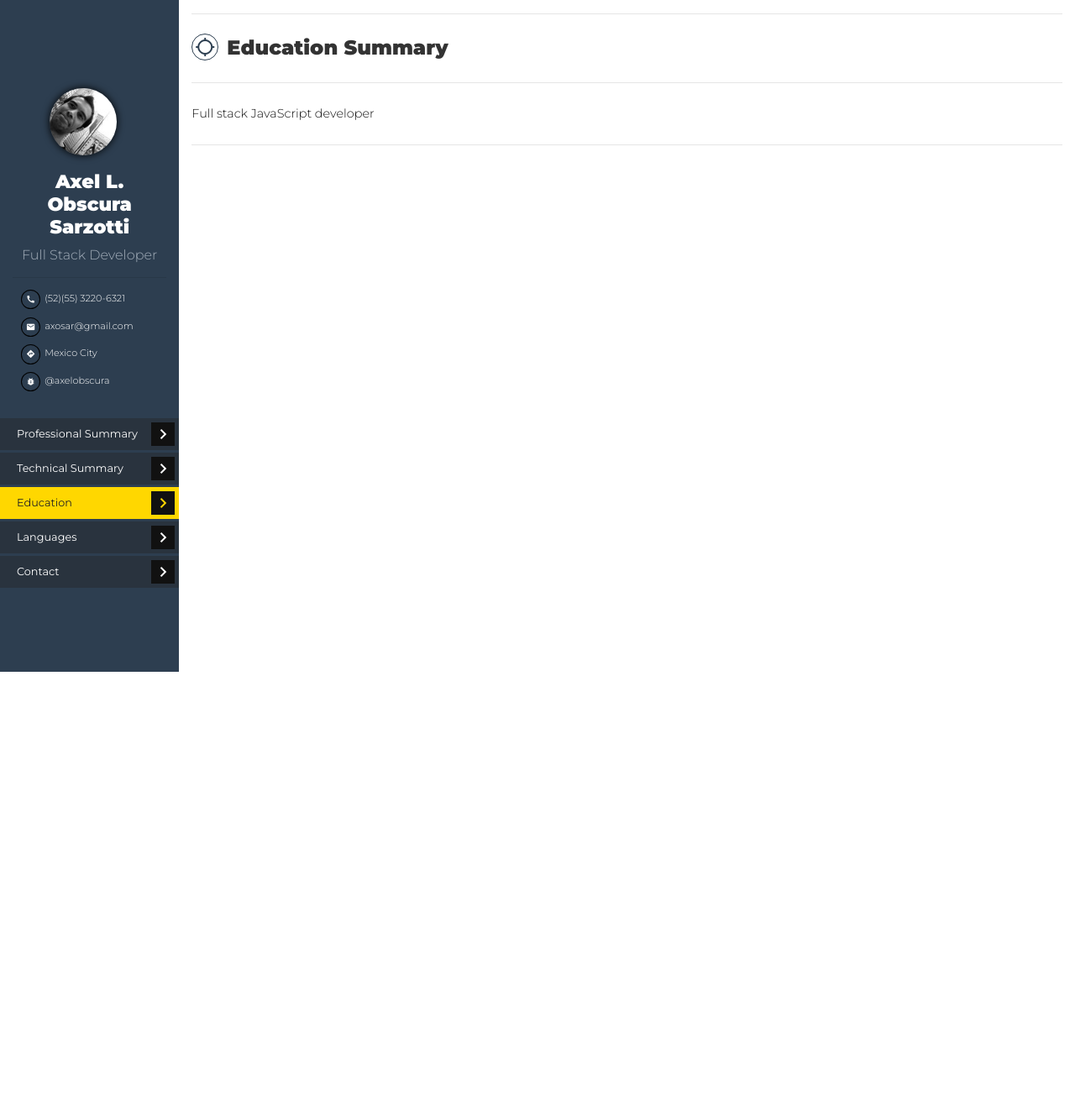
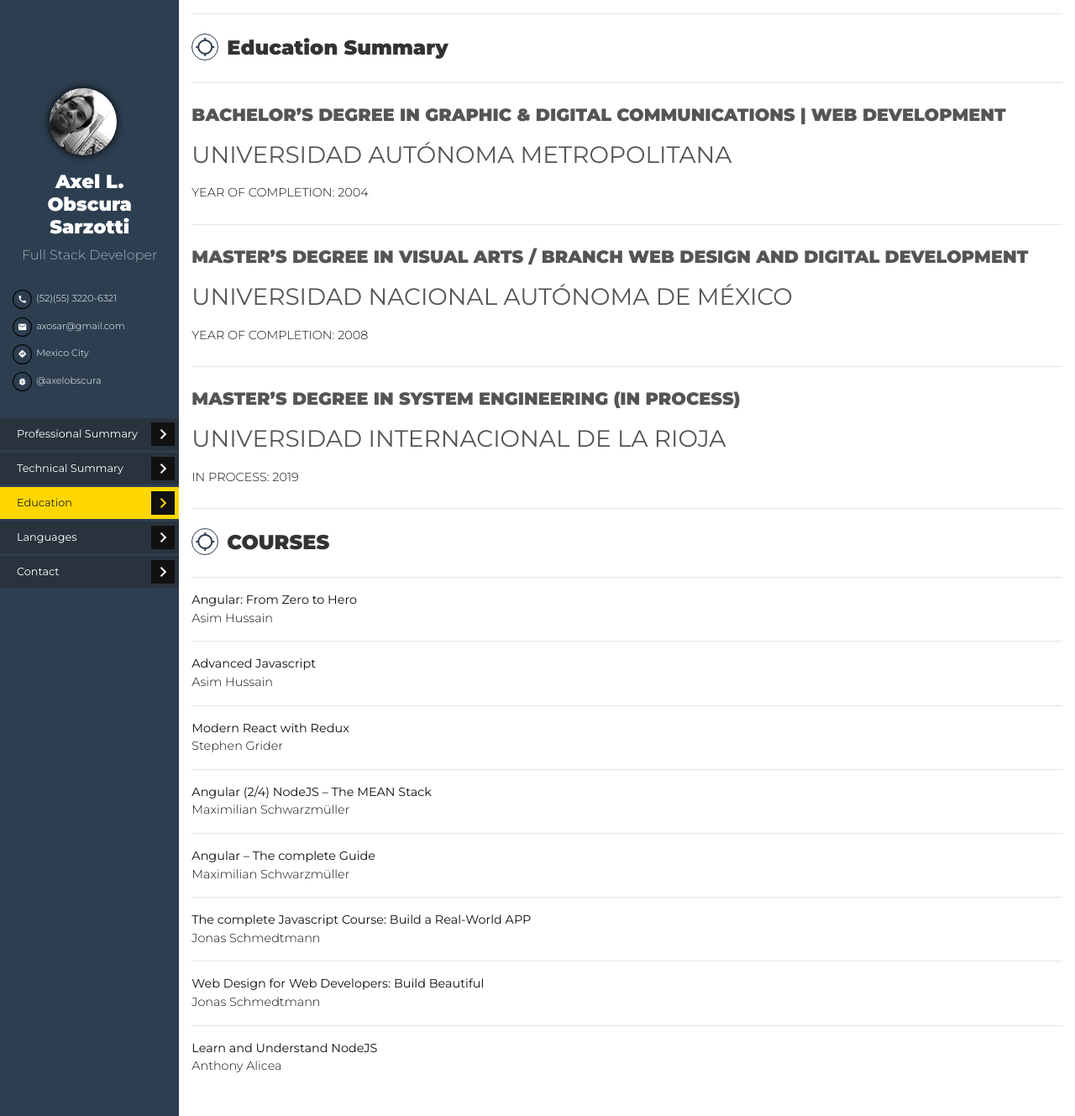
Before and after one commit to axelobscura/cv, a React (Create React App) app: page /education in a window 1280 px wide. Shown: the whole page at 84% size. Before the commit the page ends 800 px from the top, so only its background shows below. Built offline with nearby package versions, Linux system fonts and the light colour scheme; a web font is replaced by a local one.

Commit message:
Contenidos

```diff
--- a/src/component/Education.js
+++ b/src/component/Education.js
@@ -6,14 +6,49 @@ import './ProfessionalSummary.css';
 
 const Education = () => {
     return (
-        <Container className="ps ts">
+        <Container className="ps ts ed">
             <Row>
                 <Col>
                     <hr />
                     <h1><span className="material-icons">location_searching</span> Education Summary</h1>
                     <hr />
-                    <p>Full stack JavaScript developer</p>
+                    <h2>BACHELOR’S DEGREE IN GRAPHIC & DIGITAL COMMUNICATIONS | WEB DEVELOPMENT</h2>
+                    <h3>UNIVERSIDAD AUTÓNOMA METROPOLITANA</h3>
+                    <p>YEAR OF COMPLETION: 2004</p>
                     <hr />
+                    <h2>MASTER’S DEGREE IN VISUAL ARTS / BRANCH WEB DESIGN AND DIGITAL DEVELOPMENT</h2>
+                    <h3>UNIVERSIDAD NACIONAL AUTÓNOMA DE MÉXICO</h3>
+                    <p>YEAR OF COMPLETION: 2008</p>
+                    <hr />
+                    <h2>MASTER’S DEGREE IN SYSTEM ENGINEERING (IN PROCESS)</h2>
+                    <h3>UNIVERSIDAD INTERNACIONAL DE LA RIOJA</h3>
+                    <p>IN PROCESS: 2019</p>
+                    <hr />
+                    <h1><span className="material-icons">location_searching</span> COURSES</h1>
+                    <hr />
+                    <p className="p-0 m-0"><b>Angular: From Zero to Hero</b></p>
+                    <p className="p-0 m-0">Asim Hussain</p>
+                    <hr />
+                    <p className="p-0 m-0"><b>Advanced Javascript</b></p>
+                    <p className="p-0 m-0">Asim Hussain</p>
+                    <hr />
+                    <p className="p-0 m-0"><b>Modern React with Redux</b></p>
+                    <p className="p-0 m-0">Stephen Grider</p>
+                    <hr />
+                    <p className="p-0 m-0"><b>Angular (2/4) NodeJS – The MEAN Stack</b></p>
+                    <p className="p-0 m-0">Maximilian Schwarzmüller</p>
+                    <hr />
+                    <p className="p-0 m-0"><b>Angular – The complete Guide</b></p>
+                    <p className="p-0 m-0">Maximilian Schwarzmüller</p>
+                    <hr />
+                    <p className="p-0 m-0"><b>The complete Javascript Course: Build a Real-World APP</b></p>
+                    <p className="p-0 m-0">Jonas Schmedtmann</p>
+                    <hr />
+                    <p className="p-0 m-0"><b>Web Design for Web Developers: Build Beautiful</b></p>
+                    <p className="p-0 m-0">Jonas Schmedtmann</p>
+                    <hr />
+                    <p className="p-0 m-0"><b>Learn and Understand NodeJS</b></p>
+                    <p className="p-0 m-0">Anthony Alicea</p>
                 </Col>
             </Row>
         </Container>
--- a/src/component/Menu.css
+++ b/src/component/Menu.css
@@ -7,8 +7,6 @@
     align-items: center;
     flex-direction: column;
 }
-
-
 
 .menu .datos.personales h1 {
     font-size: 1.4rem;
@@ -87,7 +85,7 @@
 }
 
 .menu p {
-    padding: 0 10px;
+    padding: 0px;
     font-size: 0.7rem;
     color: #ffffff;
 }
--- a/src/component/ProfessionalSummary.css
+++ b/src/component/ProfessionalSummary.css
@@ -51,3 +51,13 @@
     color: #333333;
     margin: 0 3px;
 }
+
+.ps.tech {
+    align-items: center;
+    justify-content: center;
+}
+
+.ps.ts.ed h3 {
+    text-align: left;
+    color: #555;
+}
--- a/src/component/ProfessionalSummary.js
+++ b/src/component/ProfessionalSummary.js
@@ -54,16 +54,16 @@ export default () => (
             <Col sm={3}>
                 <h2><span className="material-icons">keyboard_arrow_right</span> Front End</h2>
                 <ul>
-                    <li>Javascript [ES5/ES6]</li>
-                    <li>Jquery</li>
-                    <li>Ajax</li>
+                    <li>Javascript [ES6]</li>
+
                     <li>HTML5, HTML5 Canvas</li>
                     <li>ReactJS</li>
                     <li>NextJS</li>
                     <li>Angular</li>
                     <li>VueJS</li>
+                    <li>Jquery</li>
+                    <li>Ajax</li>
                     <li>JAMStack</li>
-                    <li>NextJS</li>
                     <li>Bootstrap</li>
                     <li>Tailwind</li>
                     <li>Skeleton</li>
@@ -92,14 +92,16 @@ export default () => (
                     <li>Elastik Beanstalk</li>
                     <li>EC2</li>
                     <li>Elasticache MS</li>
-                    <li>IAM, S3</li>
+                    <li>AWS</li>
                     <li>Azure</li>
+                    <li>Digital Ocean</li>
                 </ul>
             </Col>
             <Col sm={3}>
                 <h2><span className="material-icons">keyboard_arrow_right</span> Miscellaneous</h2>
                 <ul>
-                    <li>Git, Bitbucket</li>
+                    <li>Git</li>
+                    <li>Bitbucket</li>
                     <li>Test Driven Development</li>
                     <li>Unit Testing, Mocha, Gruntt, Jest</li>
                     <li>Python</li>
--- a/src/component/TechnicalSummary.js
+++ b/src/component/TechnicalSummary.js
@@ -5,15 +5,128 @@ import Col from 'react-bootstrap/Col';
 import './ProfessionalSummary.css';
 
 export default () => (
-    <Container className="ps ts">
+    <Container className="ps tech">
+        <Row className="iconosDev align-items-center">
+            <Col sm={1}>
+            <hr />
+                <h1>Skills</h1>
+            </Col>
+            <Col sm={11}>
+            <hr />
+                <i className="devicon-javascript-plain"></i>
+                <i className="devicon-typescript-plain"></i>
+                <i className="devicon-react-original"></i>
+                <i className="devicon-angularjs-plain"></i>
+                <i className="devicon-vuejs-plain"></i>
+                <i className="devicon-git-plain"></i>
+                <i className="devicon-jquery-plain"></i>
+                <i className="devicon-html5-plain"></i>
+                <i className="devicon-jasmine-plain"></i>
+                <i className="devicon-bootstrap-plain"></i>
+                <i className="devicon-css3-plain"></i>
+                <i className="devicon-nodejs-plain"></i>
+                <i className="devicon-express-original"></i>
+                <i className="devicon-php-plain"></i>
+                <i className="devicon-trello-plain"></i>
+                <i className="devicon-visualstudio-plain"></i>
+                <i className="devicon-webpack-plain"></i>
+                <i className="devicon-wordpress-plain"></i>
+                <i className="devicon-zend-plain"></i>
+                <i className="devicon-mocha-plain"></i>
+                <i className="devicon-laravel-plain"></i>
+                <i className="devicon-less-plain-wordmark"></i>
+                <i className="devicon-mongodb-plain"></i>
+                <i className="devicon-mysql-plain"></i>
+                <i className="devicon-sass-original"></i>
+                <i className="devicon-ssh-plain"></i>
+            </Col>
+        </Row>
+        <hr />
+        <Row>
+            <Col sm={3}>
+                <h2><span className="material-icons">keyboard_arrow_right</span> Front End</h2>
+                <ul>
+                    <li>Javascript [ES5/ES6]</li>
+                    <li>Jquery</li>
+                    <li>Ajax</li>
+                    <li>HTML5, HTML5 Canvas</li>
+                    <li>ReactJS</li>
+                    <li>NextJS</li>
+                    <li>Angular</li>
+                    <li>VueJS</li>
+                    <li>JAMStack</li>
+                    <li>NextJS</li>
+                    <li>Bootstrap</li>
+                    <li>Tailwind</li>
+                    <li>Skeleton</li>
+                    <li>CSS, CSS3, Sass, Less, Bower</li>
+                </ul>
+            </Col>
+            <Col sm={3}>
+                <h2><span className="material-icons">keyboard_arrow_right</span> Back End</h2>
+                <ul>
+                    <li>NodeJS</li>
+                    <li>Express</li>
+                    <li>PHP</li>
+                    <li>Java</li>
+                    <li>Python</li>
+                    <li>.NET</li>
+                    <li>SQL</li>
+                    <li>MongoDB</li>
+                    <li>Postgress</li>
+                    <li>Flux Pattern</li>
+                    <li>Model-View-Controller</li>
+                </ul>
+            </Col>
+            <Col sm={3}>
+                <h2><span className="material-icons">keyboard_arrow_right</span> Dev Ops</h2>
+                <ul>
+                    <li>Elastik Beanstalk</li>
+                    <li>EC2</li>
+                    <li>Elasticache MS</li>
+                    <li>AWS</li>
+                    <li>Azure</li>
+                    <li>Digital Ocean</li>
+                </ul>
+            </Col>
+            <Col sm={3}>
+                <h2><span className="material-icons">keyboard_arrow_right</span> Miscellaneous</h2>
+                <ul>
+                    <li>Git</li>
+                    <li>Bitbucket</li>
+                    <li>Test Driven Development</li>
+                    <li>Unit Testing, Mocha, Gruntt, Jest</li>
+                    <li>Python</li>
+                    <li>Java</li>
+                    <li>MicroServices</li>
+                </ul>
+            </Col>
+        </Row>
         <Row>
             <Col>
                 <hr />
-                <h1><span className="material-icons">location_searching</span> Technical Summary</h1>
-                <hr />
-                <p>Full stack JavaScript developer with hands on experience of designing, developing and maintaining web as well as mobile applications. Possesses diverse experience of creating multiple highly scalable applications <b>using different tech stacks</b>. Adept at understanding the requirements of the clients and delivering projects accordingly. Demonstrates the capability of maintaining code by fixing bugs as well as conducting end to end testing. Highly skilled at collaborating with team members to ship beautiful products within deadlines. Looking forward to applying the acquired gamut of skills in a challenging role.</p>
+                <h1><span className="material-icons">brightness_auto</span> Summary</h1>
                 <hr />
             </Col>
         </Row>
+        <Row>
+            <Col sm={6}>
+                <ul>
+                    <li>+17 Years of software design experience in developing enterprise applications</li>
+                    <li>Experience in both <b>Frontend/Client Side</b> and <b>Backend/Server Side</b> Programming</li>
+                    <li>Background in all phases of software engineering, including Analysis, Design, Coding, Testing and Implementation as well as <b>Agile</b> software development using Github</li>
+                    <li>Experience in <b>NodeJS</b> backend programming and <b>Object Oriented Javascript</b></li>
+                    <li>Exxtensive experience building all kinds of web apps with <b>Wordpress</b></li>
+                </ul>
+            </Col>
+            <Col sm={6}>
+                <ul>
+                    <li>Frontend Development Skills in <b>HTML/CSS/Javascript</b> and <b>Responsive Design</b></li>
+                    <li>Extensive experience building web apps with frameworks like <b>ReactJS, Angular +2 and VueJS</b></li>
+                    <li>Task and project management with Jira, BitBucket, Git</li>
+                    <li>Develop and design new functionality and features inline with <b>functional specifications and business requirements</b></li>
+                </ul>
+            </Col>
+        </Row>
     </Container>
-)
+);
```
